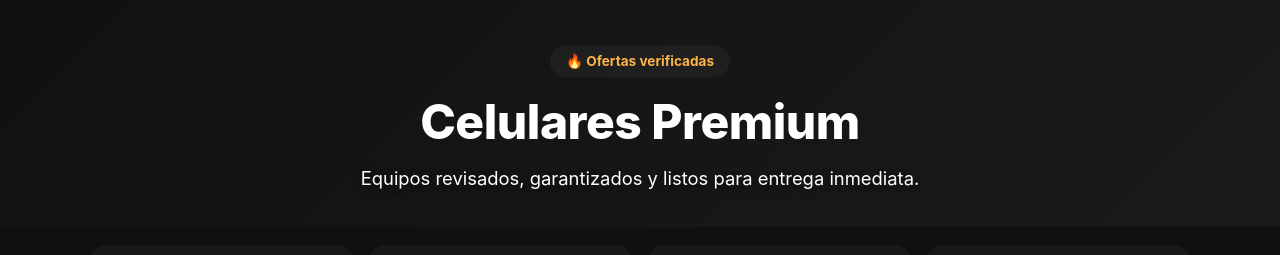
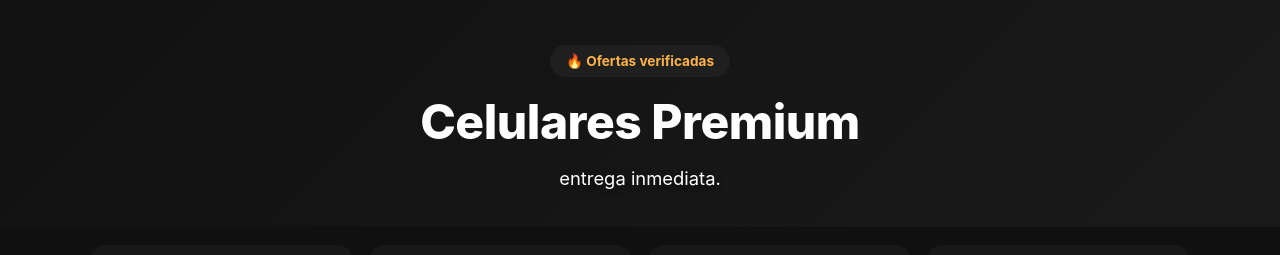
Before and after one commit to devfrank1998/mi-tienda, a React (Vite) app: page / in a window 1280 px wide. Shown: the top 255 px of the page. Built offline with nearby package versions, Linux system fonts and the light colour scheme.

Commit message:
Seccion de confianza agregada

```diff
--- a/src/App.jsx
+++ b/src/App.jsx
@@ -96,7 +96,7 @@ export default function App() {
             zIndex: 2
           }}
         >
-          Equipos revisados, garantizados y listos para entrega inmediata.
+         entrega inmediata.
         </p>
       </section>
 <section
```
